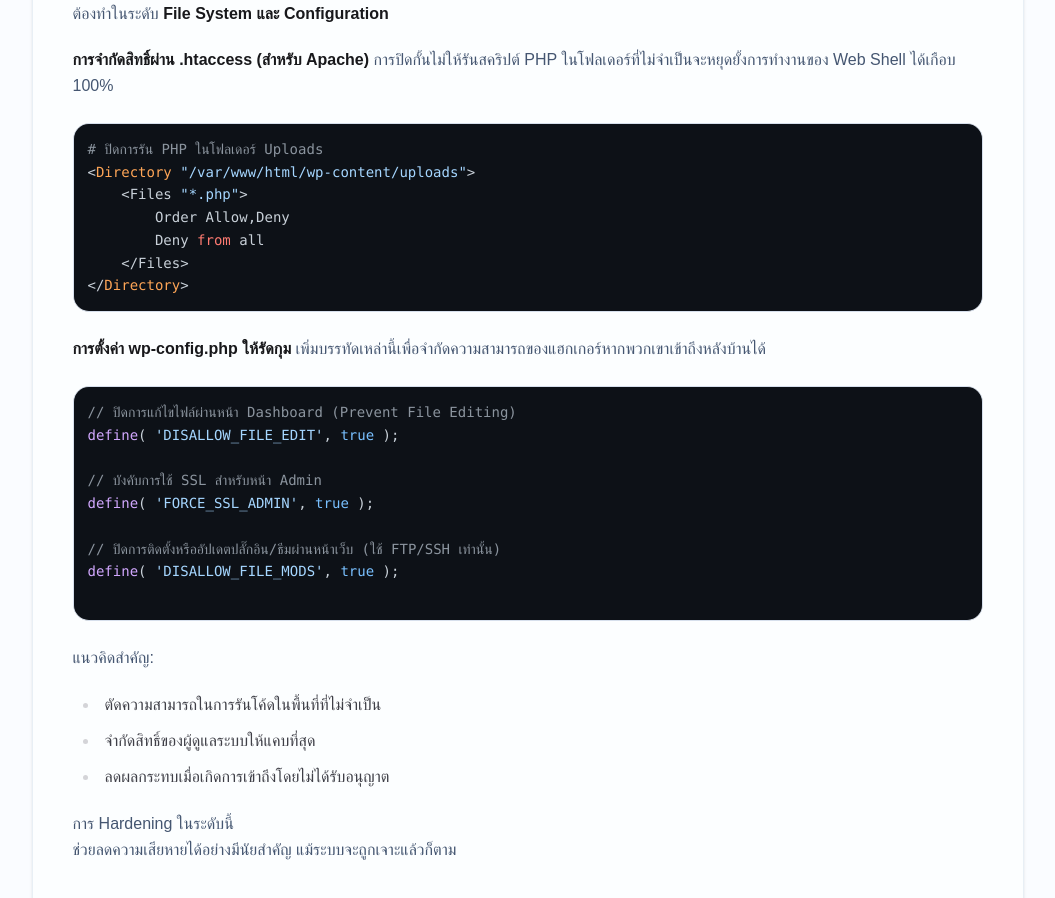
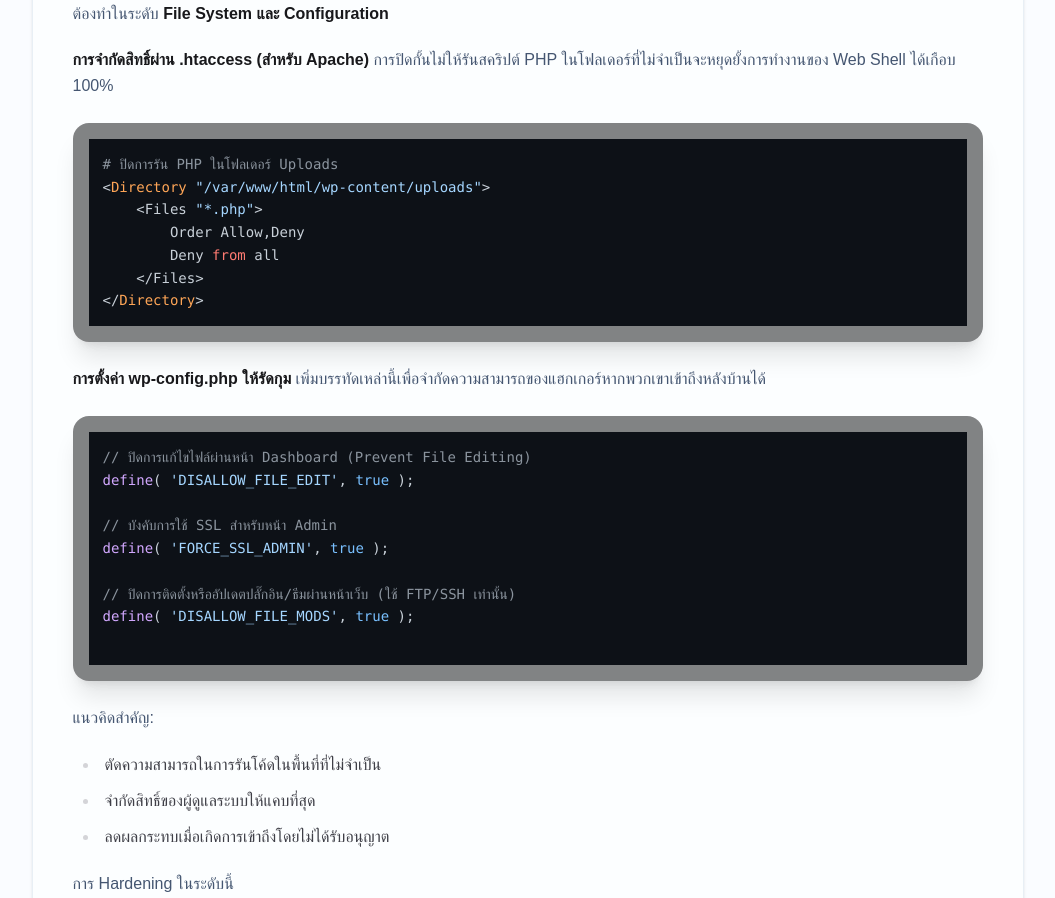
Before and after one commit to Yuukub/yuukub.github.io, a Next.js app: page /blog/2025-11-24-WordPress-Security in a window 1280 px wide. Shown: the part 3570-4468 px from the top of the page, without its empty margins (105-1160 px from the left). Built offline with nearby package versions, Linux system fonts and the light colour scheme; a web font is replaced by a local one.

Commit message:
style: implement premium terminal-style code blocks

```diff
--- a/src/app/blog/[slug]/page.tsx
+++ b/src/app/blog/[slug]/page.tsx
@@ -100,8 +100,8 @@
             prose-p:leading-relaxed prose-p:text-muted-foreground
             prose-a:text-primary prose-a:no-underline hover:prose-a:underline
             prose-img:rounded-xl prose-img:shadow-lg
-            prose-pre:p-0 prose-pre:rounded-none prose-pre:bg-transparent prose-pre:border-0 prose-pre:shadow-none
-            prose-code:bg-transparent prose-code:p-0 prose-code:text-xs md:prose-code:text-sm prose-code:leading-loose prose-code:before:content-none prose-code:after:content-none"
+            prose-pre:p-4 prose-pre:rounded-xl prose-pre:bg-[#1e1e1e] prose-pre:shadow-xl prose-pre:border-none
+            prose-code:bg-transparent prose-code:p-0 prose-code:text-xs md:prose-code:text-sm prose-code:leading-loose prose-code:text-gray-100 prose-code:before:content-none prose-code:after:content-none"
                         dangerouslySetInnerHTML={{ __html: postData.contentHtml }}
                     />
                 </article>
```
